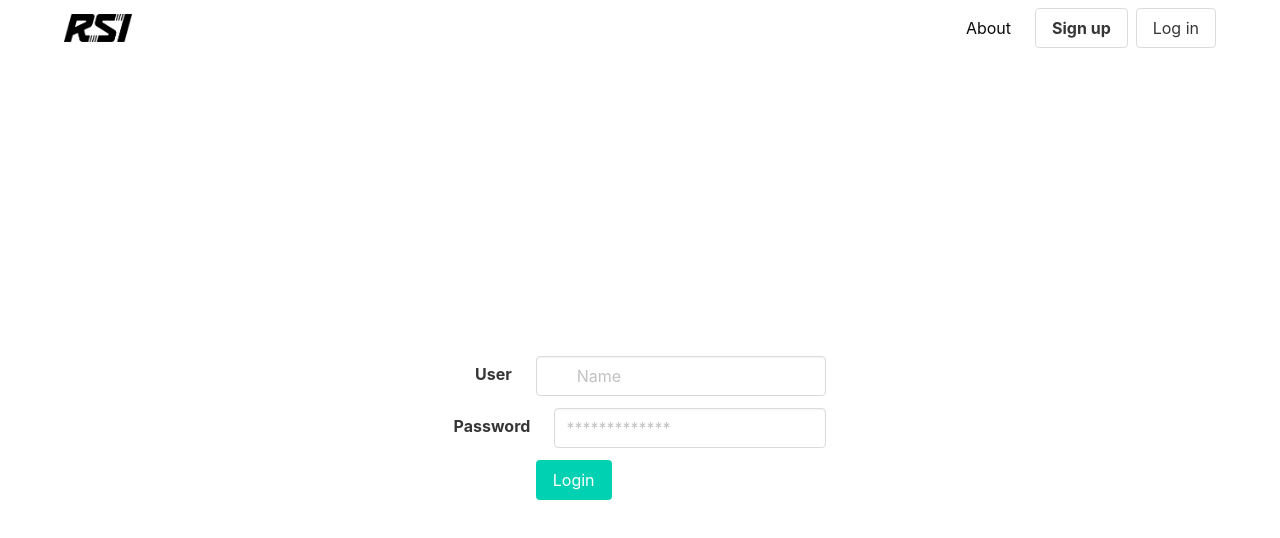
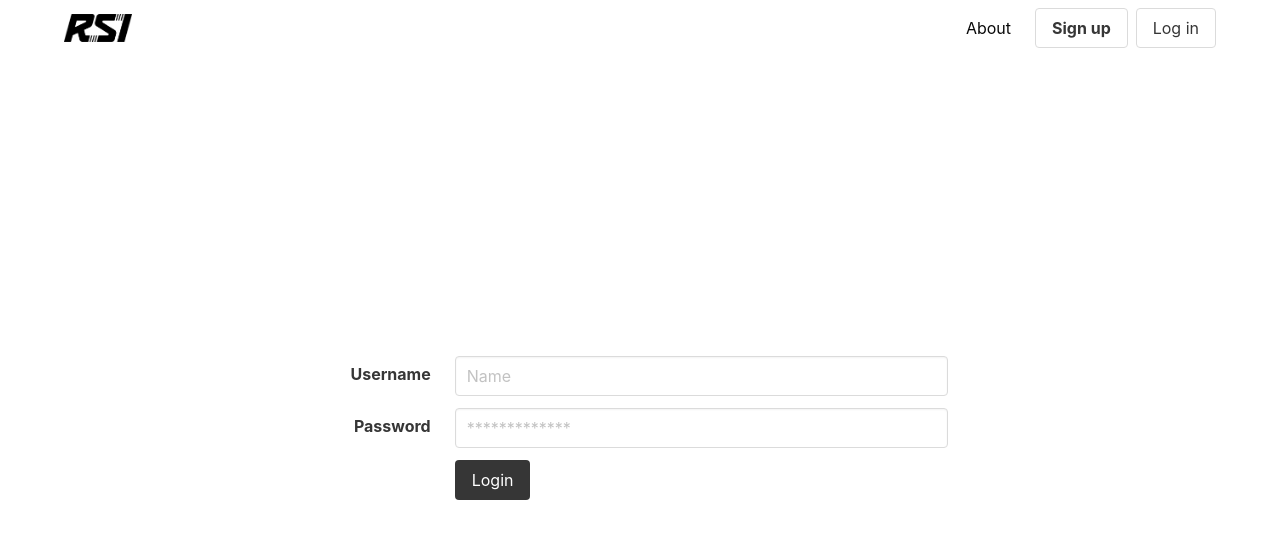
Before and after one commit to Asier-R/WelcomeCadet_front, an Angular app: page /login in a window 1280 px wide. Shown: the top 538 px of the page. Built offline with nearby package versions, Linux system fonts and the light colour scheme.

Commit message:
Corregido form de login, alineado

```diff
--- a/src/app/components/login/login.component.html
+++ b/src/app/components/login/login.component.html
@@ -1,21 +1,18 @@
 <div class="field is-horizontal">
-    <div class="field-label is-normal">
-        <label class="label">User</label>
+    <div class="field-label is-normal" style="width: 25vw;"> <!-- vw = Relative to 1% of the width of the viewport -->
+        <label class="label">Username</label>
     </div>
     <div class="field-body">
         <div class="field">
-            <p class="control is-expanded has-icons-left">
+            <div class="control">
                 <input class="input" type="text" placeholder="Name">
-                <span class="icon is-small is-left">
-                    <i class="fas fa-user"></i>
-                </span>
-            </p>
+            </div>
         </div>
     </div>
 </div>
 
 <div class="field is-horizontal">
-    <div class="field-label is-normal">
+    <div class="field-label is-normal" style="width: 25vw;">
         <label class="label">Password</label>
     </div>
     <div class="field-body">
@@ -28,13 +25,13 @@
 </div>
 
 <div class="field is-horizontal">
-    <div class="field-label">
+    <div class="field-label is-normal">
         <!-- Left empty for spacing -->
     </div>
     <div class="field-body">
         <div class="field">
             <div class="control">
-                <button class="button is-primary">
+                <button class="button is-dark">
                     Login
                 </button>
             </div>
```
